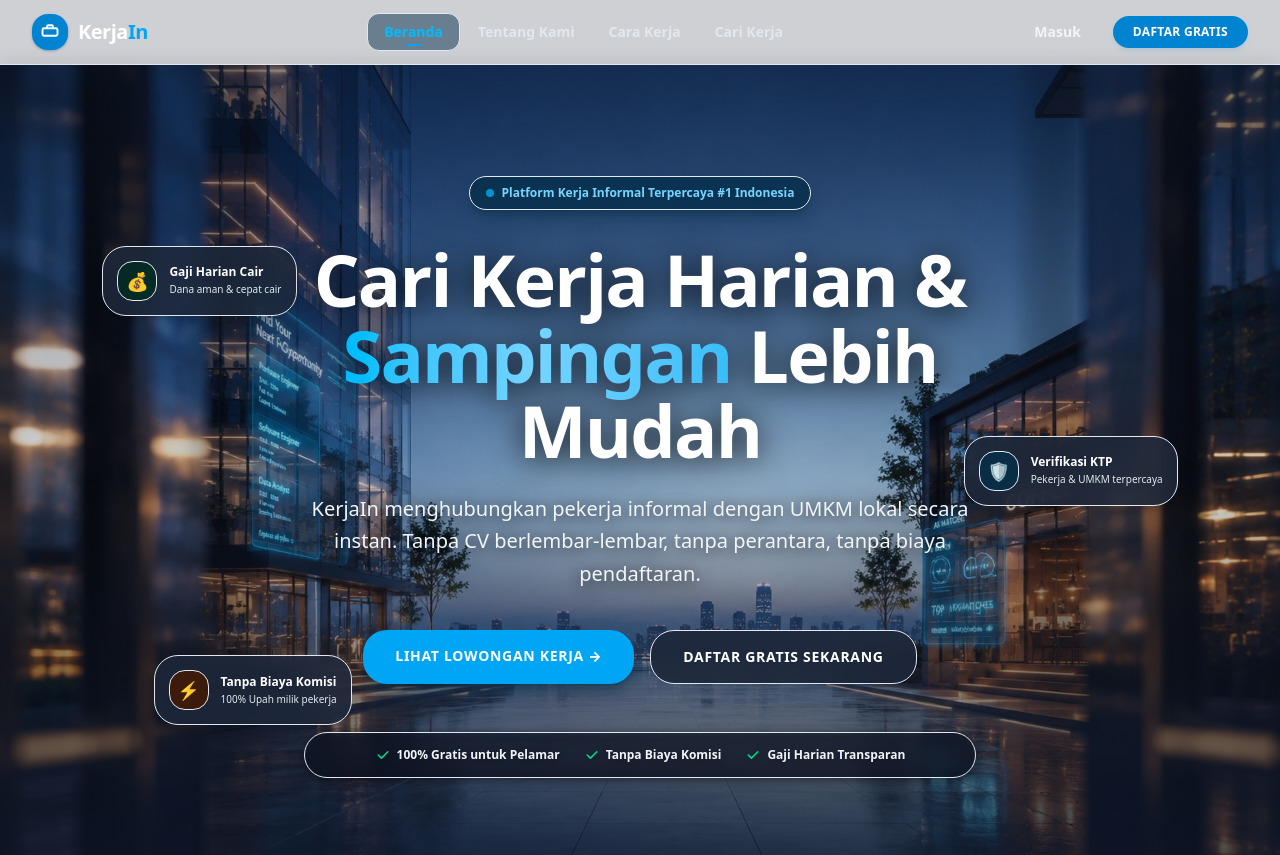
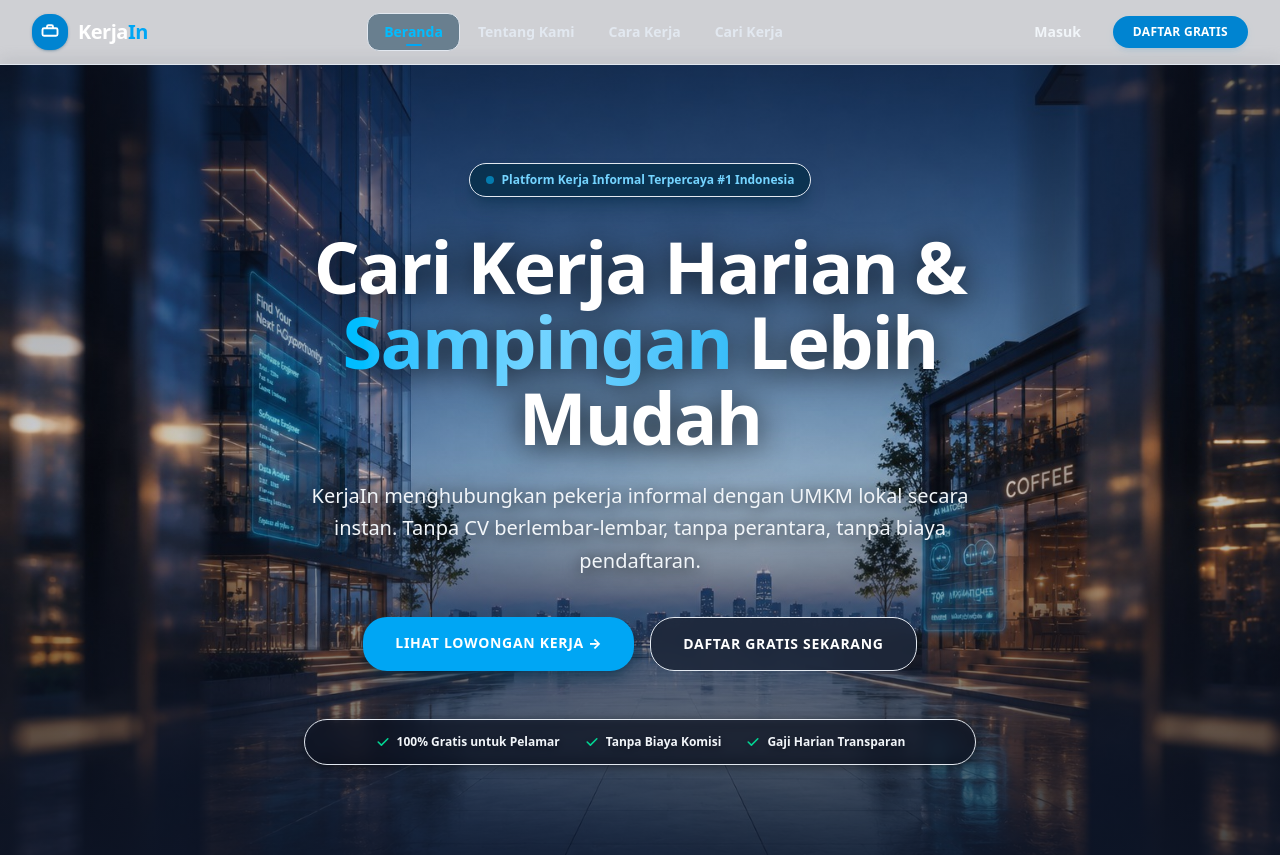
Before and after one commit to ahmadrofiussuud/KerjaIn, a Next.js app: page / in a window 1280 px wide. Shown: the top 855 px of the page. Built offline with nearby package versions, Linux system fonts and the light colour scheme.

Commit message:
feat: complete pinned scroll for hero section parallax and fix navbar background and hover bugs

```diff
--- a/src/app/page.tsx
+++ b/src/app/page.tsx
@@ -182,53 +182,18 @@ export default function LandingPage() {
     <div className="flex min-h-screen flex-col bg-white text-slate-900 overflow-x-hidden">
       <PublicNavbar />
 
-      {/* ─── HERO / BERANDA ─────────────────────────────────────── */}
-      <section id="beranda" className="relative min-h-[95vh] flex items-center justify-center overflow-hidden bg-slate-950">
+      {/* ─── HERO / BERANDA (PINNED / STICKY PARALLAX) ────────────────── */}
+      <div id="beranda-wrapper" className="relative sticky-scroll-wrapper h-[220vh] bg-slate-950">
+        <section id="beranda" className="sticky top-0 h-screen w-full flex items-center justify-center overflow-hidden bg-slate-950 z-10">
 
-        {/* Fullscreen Parallax Background */}
-        <div className="absolute inset-0 w-full h-full z-0">
-          <ScrollFramePlayer frameCount={100} scrollMode="viewport" className="w-full h-full border-0 rounded-none bg-slate-950" />
-          {/* High contrast overlay for text readability */}
-          <div className="absolute inset-0 bg-gradient-to-b from-slate-950/50 via-slate-950/20 to-slate-950/80 pointer-events-none" />
-        </div>
-
-        {/* Floating Cards (positioned strategically, hidden on mobile for clean style) */}
-        <div className="absolute inset-0 z-10 pointer-events-none hidden md:block max-w-7xl mx-auto px-8">
-          {/* Floating Card 1: Gaji Harian */}
-          <div className="absolute top-[22%] left-[8%] bg-slate-900/85 backdrop-blur-md border border-slate-700/50 rounded-2xl p-3.5 shadow-xl flex items-center gap-3 animate-bounce-slow">
-            <div className="h-10 w-10 rounded-xl bg-emerald-950/80 border border-emerald-500/30 flex items-center justify-center text-lg">
-              💰
-            </div>
-            <div>
-              <h4 className="text-xs font-bold text-white">Gaji Harian Cair</h4>
-              <p className="text-[10px] text-slate-300 mt-0.5">Dana aman & cepat cair</p>
-            </div>
+          {/* Fullscreen Parallax Background */}
+          <div className="absolute inset-0 w-full h-full z-0">
+            <ScrollFramePlayer frameCount={100} scrollMode="sticky" className="w-full h-full border-0 rounded-none bg-slate-950" />
+            {/* High contrast overlay for text readability */}
+            <div className="absolute inset-0 bg-gradient-to-b from-slate-950/50 via-slate-950/20 to-slate-950/80 pointer-events-none" />
           </div>
 
-          {/* Floating Card 2: Verifikasi KTP */}
-          <div className="absolute top-[45%] right-[8%] bg-slate-900/85 backdrop-blur-md border border-slate-700/50 rounded-2xl p-3.5 shadow-xl flex items-center gap-3">
-            <div className="h-10 w-10 rounded-xl bg-sky-950/80 border border-sky-500/30 flex items-center justify-center text-lg">
-              🛡️
-            </div>
-            <div>
-              <h4 className="text-xs font-bold text-white">Verifikasi KTP</h4>
-              <p className="text-[10px] text-slate-300 mt-0.5">Pekerja & UMKM terpercaya</p>
-            </div>
-          </div>
-
-          {/* Floating Card 3: Tanpa Biaya Komisi */}
-          <div className="absolute bottom-[20%] left-[12%] bg-slate-900/85 backdrop-blur-md border border-slate-700/50 rounded-2xl p-3.5 shadow-xl flex items-center gap-3 animate-bounce-slow" style={{ animationDelay: "1s" }}>
-            <div className="h-10 w-10 rounded-xl bg-amber-950/80 border border-amber-500/30 flex items-center justify-center text-lg">
-              ⚡
-            </div>
-            <div>
-              <h4 className="text-xs font-bold text-white">Tanpa Biaya Komisi</h4>
-              <p className="text-[10px] text-slate-300 mt-0.5">100% Upah milik pekerja</p>
-            </div>
-          </div>
-        </div>
-
-        {/* Content Overlay */}
+          {/* Content Overlay */}
         <div className="relative z-20 mx-auto max-w-4xl px-4 sm:px-6 lg:px-8 py-28 flex flex-col items-center text-center">
           {/* Badge */}
           <div className="inline-flex items-center gap-2 px-4 py-2 rounded-full bg-sky-950/80 border border-sky-500/40 text-sky-300 text-xs font-bold mb-8 shadow-lg shadow-sky-950/50 backdrop-blur-md">
@@ -288,6 +253,7 @@ export default function LandingPage() {
           </div>
         </div>
       </section>
+    </div>
 
       {/* ─── TENTANG KAMI ────────────────────────────────────────── */}
       <section id="tentang" className="py-20 lg:py-28 bg-slate-50 border-y border-slate-200/60">
--- a/src/components/features/scroll-frame-player.tsx
+++ b/src/components/features/scroll-frame-player.tsx
@@ -6,7 +6,7 @@ import { cn } from "@/lib/utils";
 interface ScrollFramePlayerProps {
   frameCount?: number;
   className?: string;
-  scrollMode?: "viewport" | "element";
+  scrollMode?: "viewport" | "element" | "sticky";
 }
 
 export function ScrollFramePlayer({ frameCount = 100, className, scrollMode = "viewport" }: ScrollFramePlayerProps) {
@@ -114,6 +114,26 @@ export function ScrollFramePlayer({ frameCount = 100, className, scrollMode = "v
   // Monitor scroll position
   useEffect(() => {
     const handleScroll = () => {
+      if (scrollMode === "sticky") {
+        const container = containerRef.current;
+        if (!container) return;
+
+        // Try to find the closest wrapper element
+        const parent = container.closest(".sticky-scroll-wrapper") || container.parentElement;
+        if (!parent) return;
+
+        const rect = parent.getBoundingClientRect();
+        const scrolled = -rect.top;
+        const totalScrollable = rect.height - window.innerHeight;
+
+        if (totalScrollable <= 0) return;
+
+        let fraction = scrolled / totalScrollable;
+        fraction = Math.max(0, Math.min(1, fraction));
+        scrollFractionRef.current = fraction;
+        return;
+      }
+
       if (scrollMode === "viewport") {
         const scrollY = window.scrollY;
         // Animation completes after scrolling 80% of window height for a good feel
```
